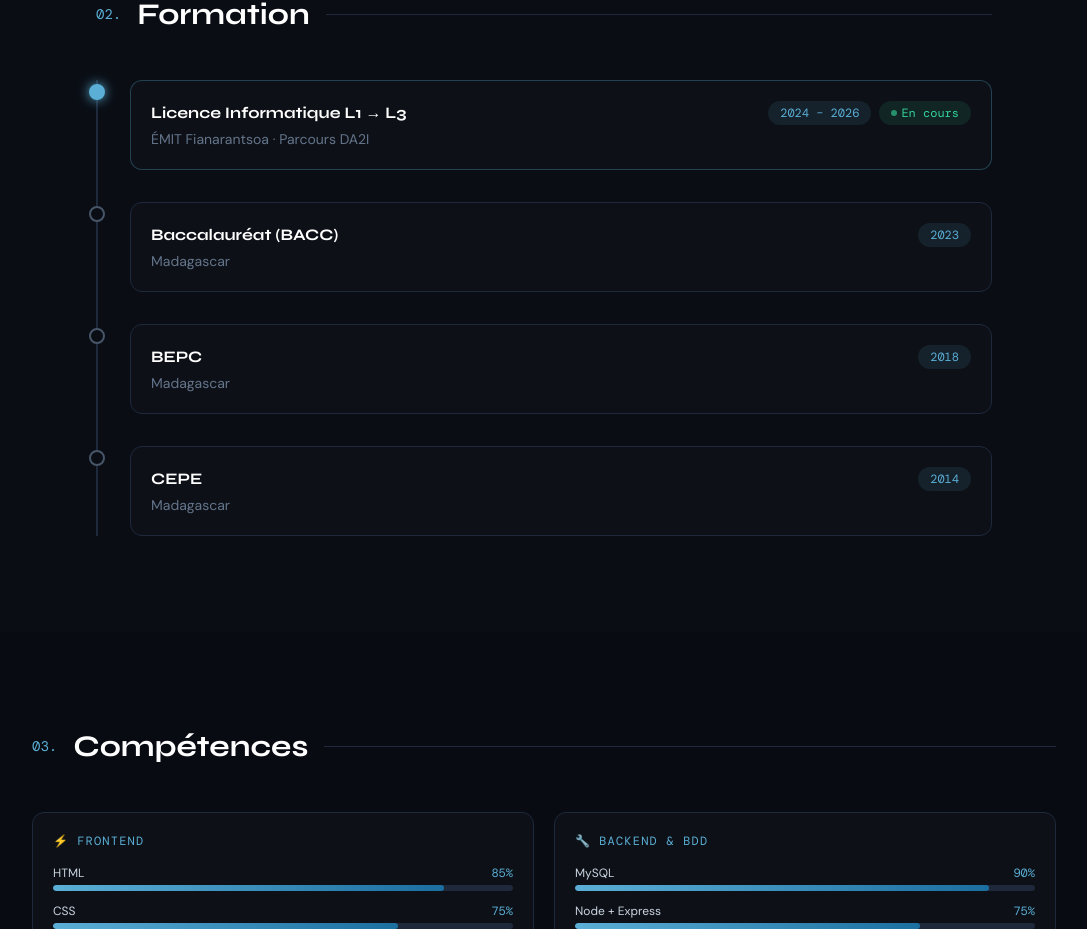
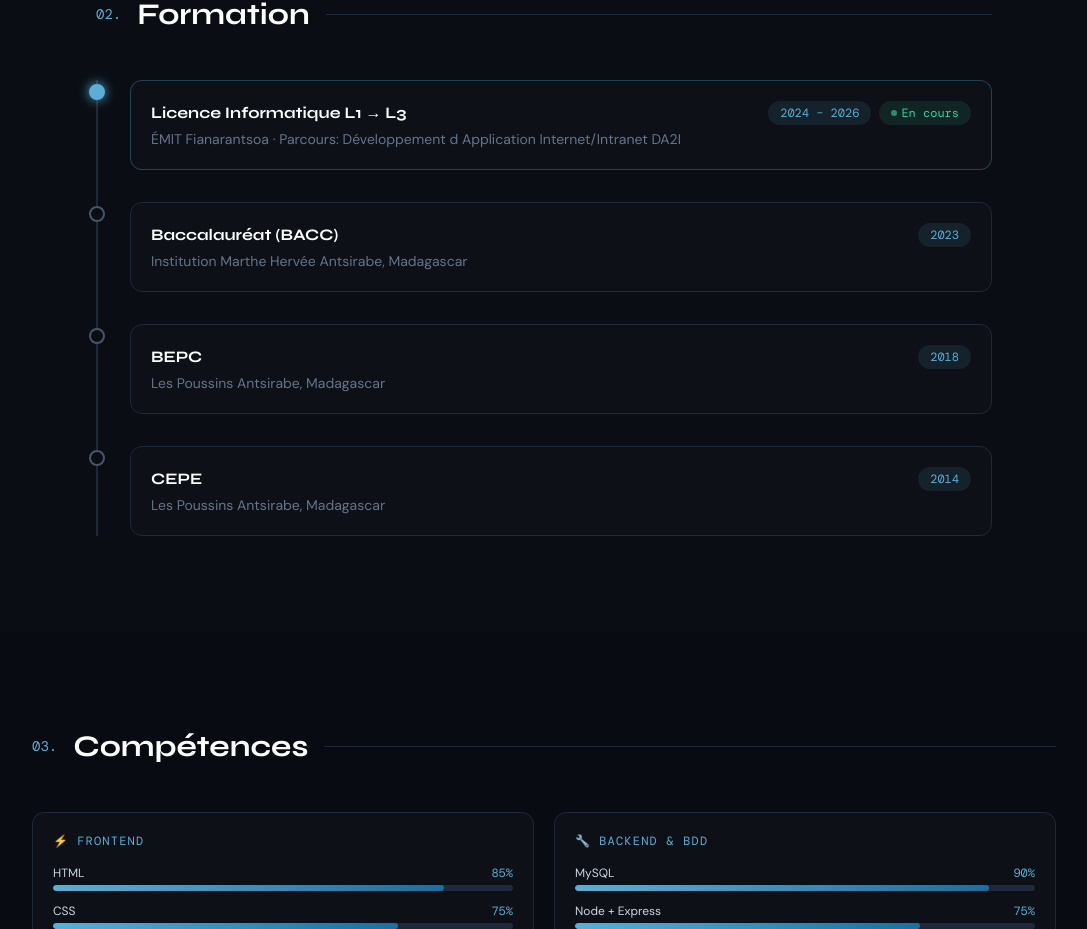
Before and after one commit to Lala7nante/portfolio, a React (Vite) app: page / in a window 1280 px wide. Shown: the part 1478-2407 px from the top of the page, without its empty margins (96-1183 px from the left). Built offline with nearby package versions, Linux system fonts and the light colour scheme; no server answers.

Commit message:
Mise à jour du Projet

```diff
--- a/src/components/Education.jsx
+++ b/src/components/Education.jsx
@@ -1,8 +1,8 @@
 const timeline = [
-  { year: '2024 – 2026', title: 'Licence Informatique L1 → L3', sub: 'ÉMIT Fianarantsoa · Parcours DA2I', current: true },
-  { year: '2023',        title: 'Baccalauréat (BACC)',           sub: 'Madagascar' },
-  { year: '2018',        title: 'BEPC',                          sub: 'Madagascar' },
-  { year: '2014',        title: 'CEPE',                          sub: 'Madagascar' },
+  { year: '2024 – 2026', title: 'Licence Informatique L1 → L3', sub: 'ÉMIT Fianarantsoa · Parcours: Développement d Application Internet/Intranet DA2I', current: true },
+  { year: '2023',        title: 'Baccalauréat (BACC)',           sub: 'Institution Marthe Hervée Antsirabe, Madagascar' },
+  { year: '2018',        title: 'BEPC',                          sub: 'Les Poussins Antsirabe, Madagascar' },
+  { year: '2014',        title: 'CEPE',                          sub: 'Les Poussins Antsirabe, Madagascar' },
 ]
 
 export default function Education() {
--- a/src/components/Projects.jsx
+++ b/src/components/Projects.jsx
@@ -10,7 +10,7 @@ const comingSoon = [
     statusColor: 'text-green-400 border-green-400/30 bg-green-400/10',
     dot: 'bg-green-400',
     demo: '#',
-    code: '#',
+    code: 'https://github.com/Lala7nante/portfolio',
     available: true,
   },
   {
@@ -21,8 +21,8 @@ const comingSoon = [
     status: 'En ligne',
     statusColor: 'text-green-400 border-green-400/30 bg-green-400/10',
     dot: 'bg-green-400',
-    demo: '#',
-    code: 'https://github.com/Lala7nante/ecomshop',
+    demo: 'https://github.com/Lala7nante/ecommerce-app',
+    code: 'https://github.com/Lala7nante/ecommerce-app',
     available: true,
   },
   {
```
